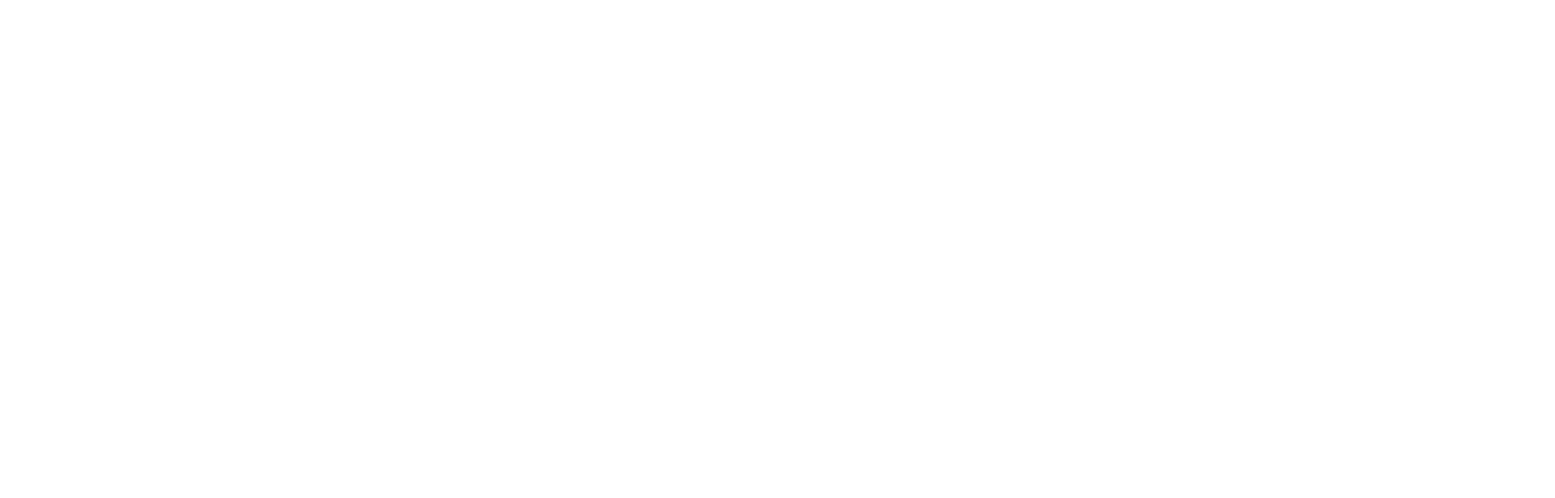
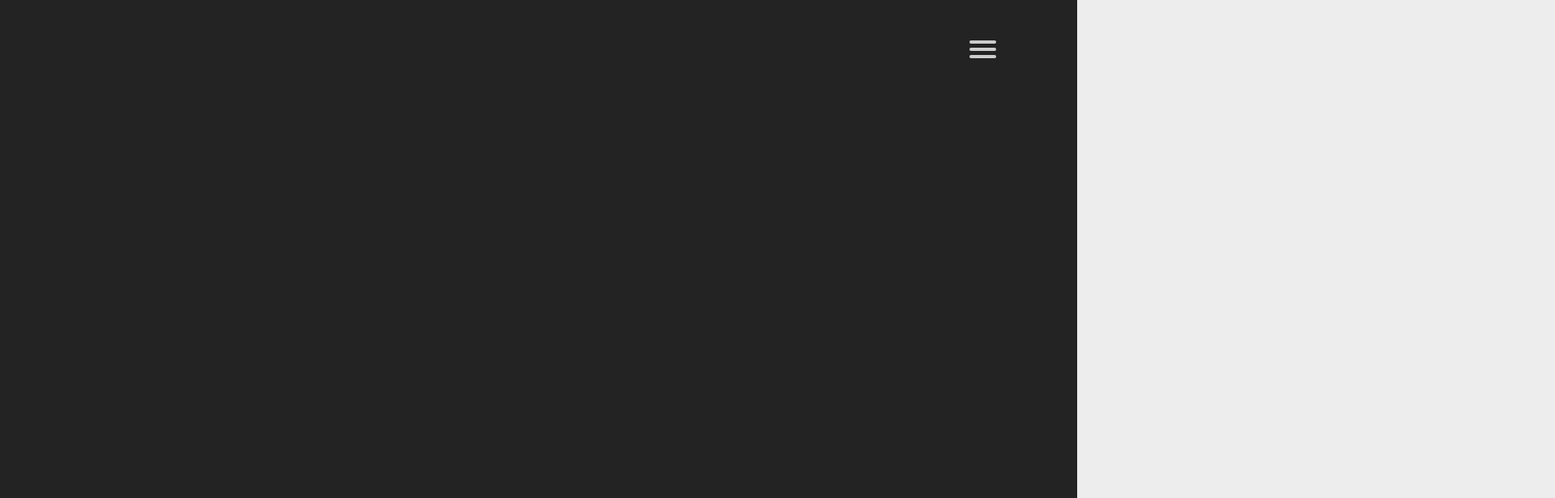
Before and after one commit to anu-shree/concetto_front, a React (Create React App) app: page /home in a window 1280 px wide. Shown: the top 616 px of the page at 81% size, 1920 px wide, since content can reach past the window. Built offline with nearby package versions, Linux system fonts and the light colour scheme; data requests are answered from the project's data file.

Commit message:
Added Header

```diff
--- a/package.json
+++ b/package.json
@@ -8,6 +8,7 @@
     "@material-ui/icons": "^4.4.3",
     "bootstrap": "^4.3.1",
     "font-awesome": "^4.7.0",
+    "prop-types": "^15.7.2",
     "react": "^16.9.0",
     "react-dom": "^16.9.0",
     "react-hot-loader": "^4.12.14",
--- a/src/App.css
+++ b/src/App.css
@@ -21,7 +21,7 @@
 }
 
 .footer {
-  background-color: #d1c4e9;
+  background-color:black;
   margin: auto;
   width: 100%;
   bottom: 0px;
@@ -32,3 +32,161 @@
 .option{
   cursor: pointer;
 }
+
+
+body
+{
+  margin: 0;
+  padding: 0;
+  width: 100vw;
+  overflow-x: hidden;
+  /* make it look decent enough */
+  background: #232323;
+  color: #cdcdcd;
+  font-family: "Avenir Next", "Avenir", sans-serif;
+}
+
+.nav-link
+{
+  text-decoration: none;
+  color: #232323;
+
+  transition: color 0.3s ease;
+}
+
+.nav-link:hover
+{
+  color: tomato;
+}
+
+
+#menuToggle
+{
+  display: block;
+  position: absolute;
+  top: 50px;
+  right: 50px;
+
+  z-index: 1;
+
+  -webkit-user-select: none;
+  user-select: none;
+}
+
+#menuToggle input
+{
+  display: block;
+  width: 40px;
+  height: 32px;
+  position: absolute;
+  top: -7px;
+  left: -5px;
+
+  cursor: pointer;
+
+  opacity: 0; /* hide this */
+  z-index: 2; /* and place it over the hamburger */
+
+  -webkit-touch-callout: none;
+}
+
+/*
+ * Just a quick hamburger
+ */
+#menuToggle span
+{
+  display: block;
+  width: 33px;
+  height: 4px;
+  margin-bottom: 5px;
+  position: relative;
+
+  background: #cdcdcd;
+  border-radius: 3px;
+
+  z-index: 1;
+
+  transform-origin: 4px 0px;
+
+  transition: transform 0.5s cubic-bezier(0.77,0.2,0.05,1.0),
+              background 0.5s cubic-bezier(0.77,0.2,0.05,1.0),
+              opacity 0.55s ease;
+}
+
+#menuToggle span:first-child
+{
+  transform-origin: 0% 0%;
+}
+
+#menuToggle span:nth-last-child(2)
+{
+  transform-origin: 0% 100%;
+}
+
+/*
+ * Transform all the slices of hamburger
+ * into a crossmark.
+ */
+#menuToggle input:checked ~ span
+{
+  opacity: 1;
+  transform: rotate(45deg) translate(-2px, -1px);
+  background: #232323;
+}
+
+/*
+ * But let's hide the middle one.
+ */
+#menuToggle input:checked ~ span:nth-last-child(3)
+{
+  opacity: 0;
+  transform: rotate(0deg) scale(0.2, 0.2);
+}
+
+/*
+ * Ohyeah and the last one should go the other direction
+ */
+#menuToggle input:checked ~ span:nth-last-child(2)
+{
+  opacity: 1;
+  transform: rotate(-45deg) translate(0, -1px);
+}
+
+/*
+ * Make this absolute positioned
+ * at the top left of the screen
+ */
+#menu
+{
+  position: absolute;
+  width: 120vw;
+  height: 100vh;
+  margin: -100px 0 0 0;
+  padding-top: 125px;
+  right: -100px;
+
+  background: #ededed;
+  list-style-type: none;
+  -webkit-font-smoothing: antialiased;
+  /* to stop flickering of text in safari */
+
+  transform-origin: 0% 0%;
+  transform: translate(100%, 0);
+  text-align: center;
+  transition: transform 0.5s cubic-bezier(0.77,0.2,0.05,1.0);
+}
+
+#menu li
+{
+  padding: 10px 0;
+  font-size: 22px;
+}
+
+/*
+ * And let's fade it in from the left
+ */
+#menuToggle input:checked ~ ul
+{
+  transform: scale(1.0, 1.0);
+  opacity: 1;
+}
--- a/src/components/Header/index.js
+++ b/src/components/Header/index.js
@@ -1,9 +1,59 @@
 import React, { Component } from "react";
-// import { NavLink } from "react-router-dom";
+import { NavLink } from "react-router-dom";
 
 class Header extends Component {
+  constructor(props) {
+    super(props);
+    this.state = {
+      isMenuOpen: false
+    };
+    this.toggleMenu = this.toggleMenu.bind(this);
+  }
+  toggleMenu() {
+    const { isMenuOpen } = this.state;
+    this.setState({ isMenuOpen: !isMenuOpen });
+  }
   render() {
-    return <div className="align-items-center"></div>;
+    return (
+      <div className="container align-items-center">
+        <nav role="navigation">
+          <div id="menuToggle">
+            <input type="checkbox" />
+            <span></span>
+            <span></span>
+            <span></span>
+            <ul id="menu">
+              <li>
+                <NavLink className="nav-link" to="/home">
+                  HOME
+                </NavLink>
+              </li>
+              <li>
+                <NavLink className="nav-link" to="/events">
+                  EVENTS
+                </NavLink>
+              </li>
+              <li>
+                <NavLink className="nav-link" to="/auth">
+                  LOGIN
+                </NavLink>
+              </li>
+              <li>
+                <NavLink className="nav-link" to="/home">
+                  CAP
+                </NavLink>
+              </li>
+              <li>
+                <NavLink className="nav-link" to="/home">
+                  OUR TEAM
+                </NavLink>
+              </li>
+            </ul>
+          </div>
+        </nav>
+      </div>
+    );
   }
 }
+
 export default Header;
--- a/src/components/MainComponent.js
+++ b/src/components/MainComponent.js
@@ -37,7 +37,11 @@
 class Main extends Component {
   componentDidMount() {
     this.props.fetchEvents();
-    if (this.props.auth.isAuthenticated && this.props.auth.userinfo.admin) {
+    if (
+      this.props.auth.isAuthenticated &&
+      this.props.auth.userinfo &&
+      this.props.auth.userinfo.admin
+    ) {
       this.props.fetchUsers();
     }
   }
```
